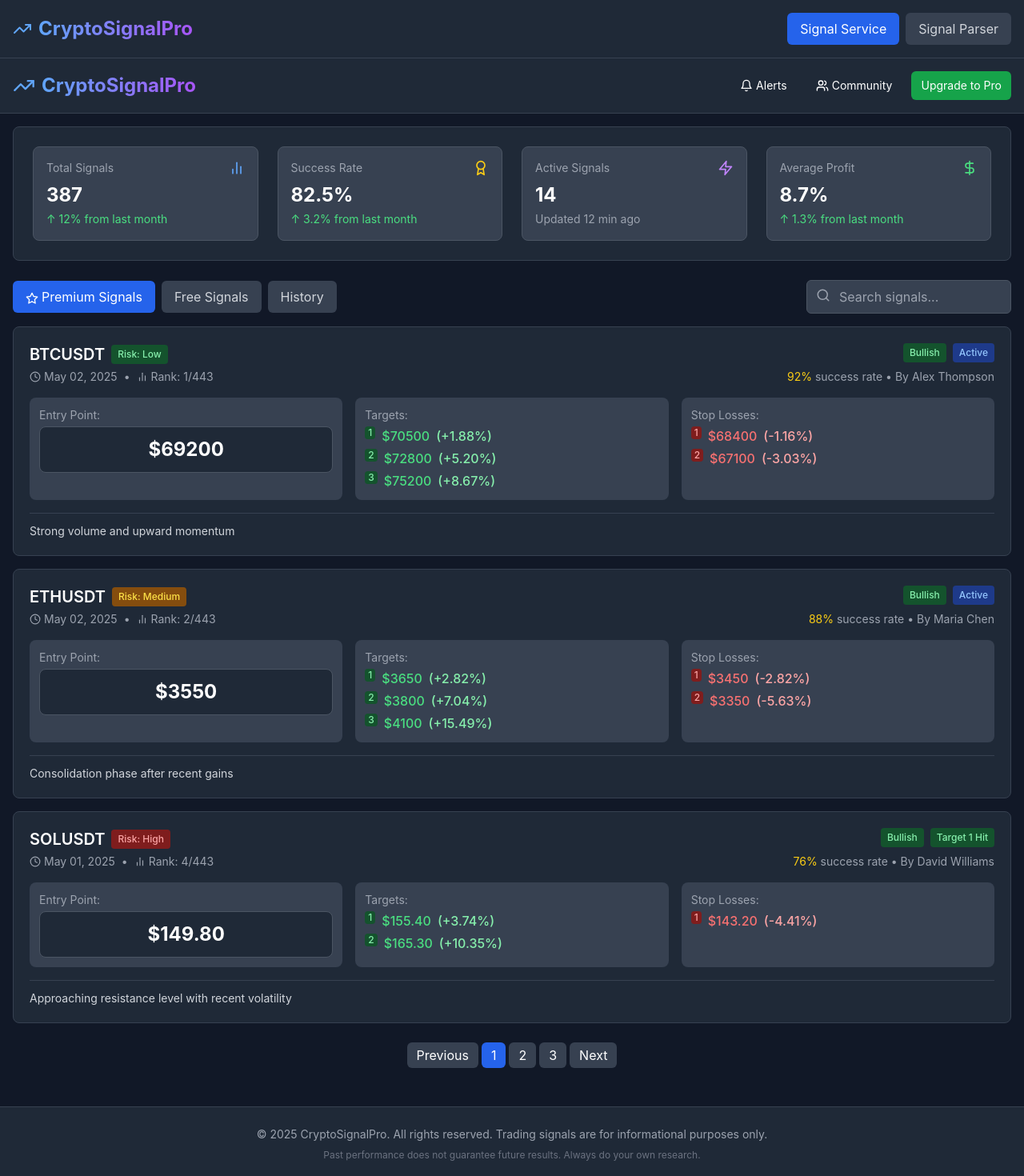
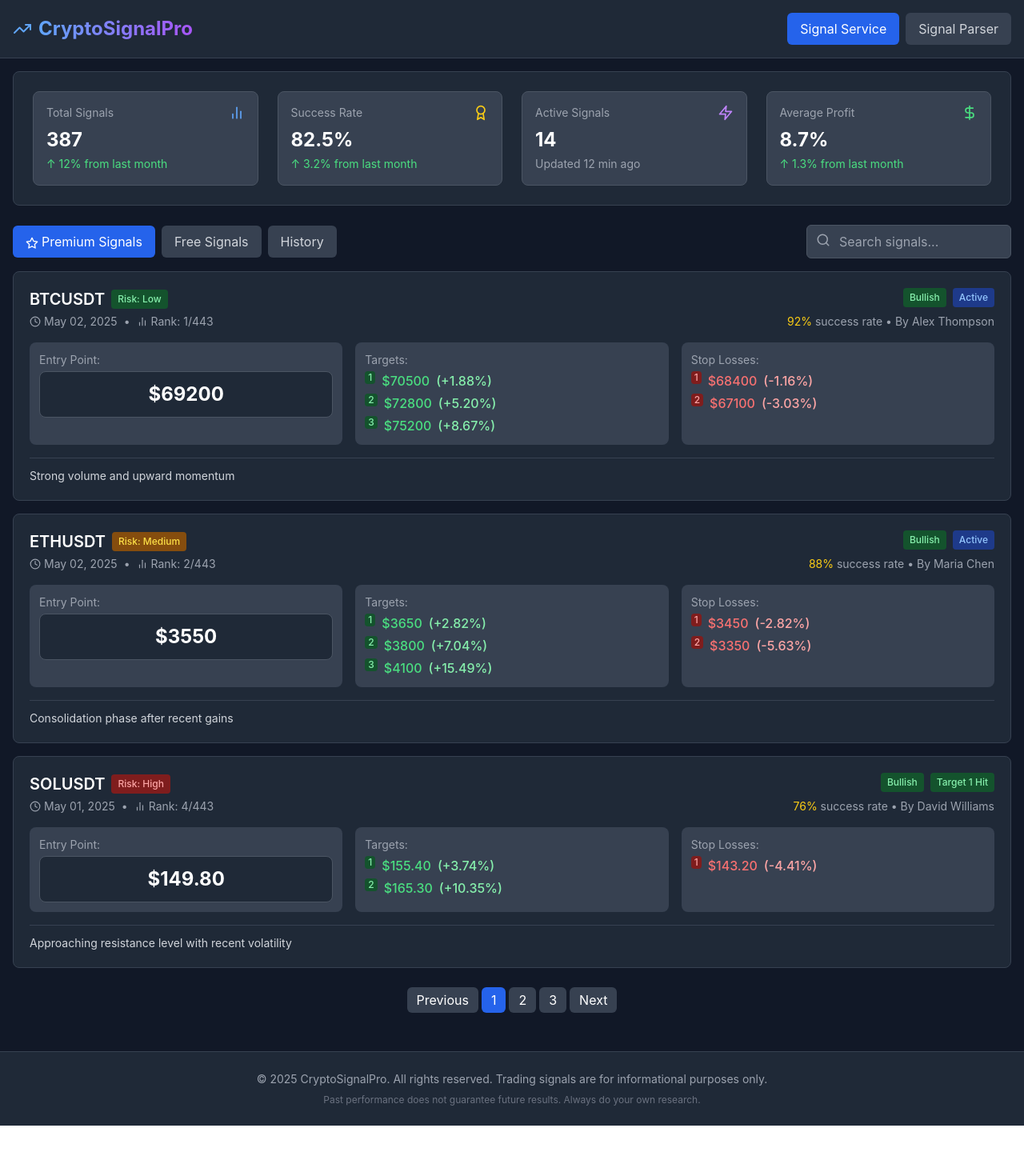
Before and after one commit to Dwiyulianto31072k4/cryptosignalapp, a React (Create React App) app: page / in a window 1280 px wide. Shown: the top 1470 px of the page at 80% size. After the commit the page ends 1407 px from the top, so only its background shows below. Built offline with nearby package versions, Linux system fonts and the light colour scheme.

Commit message:
Update CryptoSignalService.js

```diff
--- a/src/components/CryptoSignalService.js
+++ b/src/components/CryptoSignalService.js
@@ -1,5 +1,5 @@
 import React, { useState } from 'react';
-import { TrendingUp, Clock, BarChart2, AlertTriangle, Award, Bell, Search, Users, Star, Zap, DollarSign } from 'lucide-react';
+import { Clock, BarChart2, Award, Bell, Search, Users, Star, Zap, DollarSign } from 'lucide-react';
 import SignalCard from './SignalCard';
 import { premiumSignals, freeSignals } from '../data/sampleSignals';
 
@@ -8,33 +8,7 @@ const CryptoSignalService = () => {
   const [activeTab, setActiveTab] = useState('premium');
 
   return (
-    <div className="min-h-screen bg-gray-900 text-white">
-      {/* Header & Navigation */}
-      <header className="bg-gray-800 border-b border-gray-700 p-4">
-        <div className="container mx-auto flex flex-col md:flex-row justify-between items-center">
-          <div className="flex items-center mb-4 md:mb-0">
-            <TrendingUp className="text-blue-400 mr-2" size={28} />
-            <h1 className="text-2xl font-bold bg-gradient-to-r from-blue-400 to-purple-500 bg-clip-text text-transparent">
-              CryptoSignalPro
-            </h1>
-          </div>
-
-          <div className="hidden md:flex items-center space-x-3">
-            <button className="bg-transparent hover:bg-gray-700 px-3 py-2 rounded-md text-sm flex items-center">
-              <Bell size={16} className="mr-1" />
-              Alerts
-            </button>
-            <button className="bg-transparent hover:bg-gray-700 px-3 py-2 rounded-md text-sm flex items-center">
-              <Users size={16} className="mr-1" />
-              Community
-            </button>
-            <button className="bg-green-600 hover:bg-green-500 px-3 py-2 rounded-md text-sm">
-              Upgrade to Pro
-            </button>
-          </div>
-        </div>
-      </header>
-
+    <div className="bg-gray-900 text-white">
       {/* Main Content */}
       <main className="container mx-auto p-4">
         {/* Hero Stats */}
@@ -130,18 +104,6 @@ const CryptoSignalService = () => {
           </div>
         </div>
       </main>
-
-      {/* Footer */}
-      <footer className="bg-gray-800 border-t border-gray-700 p-6 mt-8">
-        <div className="container mx-auto text-center">
-          <p className="text-gray-400 text-sm">
-            © 2025 CryptoSignalPro. All rights reserved. Trading signals are for informational purposes only.
-          </p>
-          <p className="text-gray-500 text-xs mt-2">
-            Past performance does not guarantee future results. Always do your own research.
-          </p>
-        </div>
-      </footer>
     </div>
   );
 };
```
